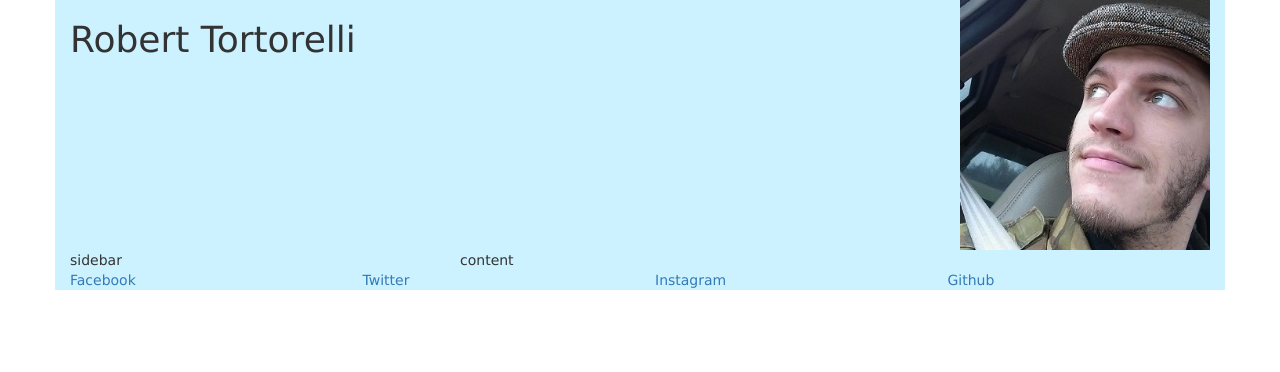
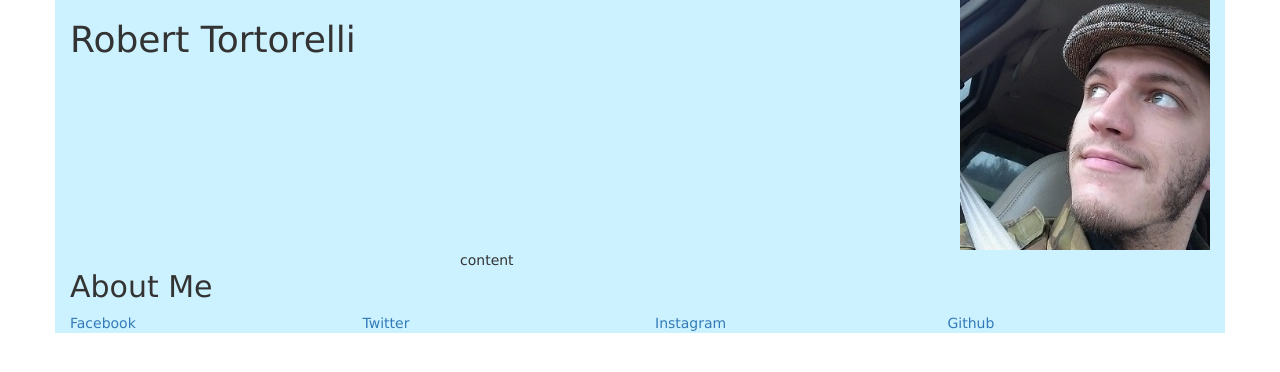
Before and after one commit to TSturtledove/TSturtledove.github.io, a plain HTML site: page index.html in a window 1280 px wide. Drawn offline with nearby package versions, Linux system fonts and the light colour scheme.

Commit message:
starting about me section

```diff
--- a/index.html
+++ b/index.html
@@ -20,7 +20,11 @@
         </div>
       </div>
       <div class="row">
-        <div class="col-md-4">sidebar</div>
+        <div class="col-md-4">
+          <h2>About Me</h2>
+          <p>
+        </div>
+
         <div class="col-md-8">content</div>
       </div>
       <footer>
```
